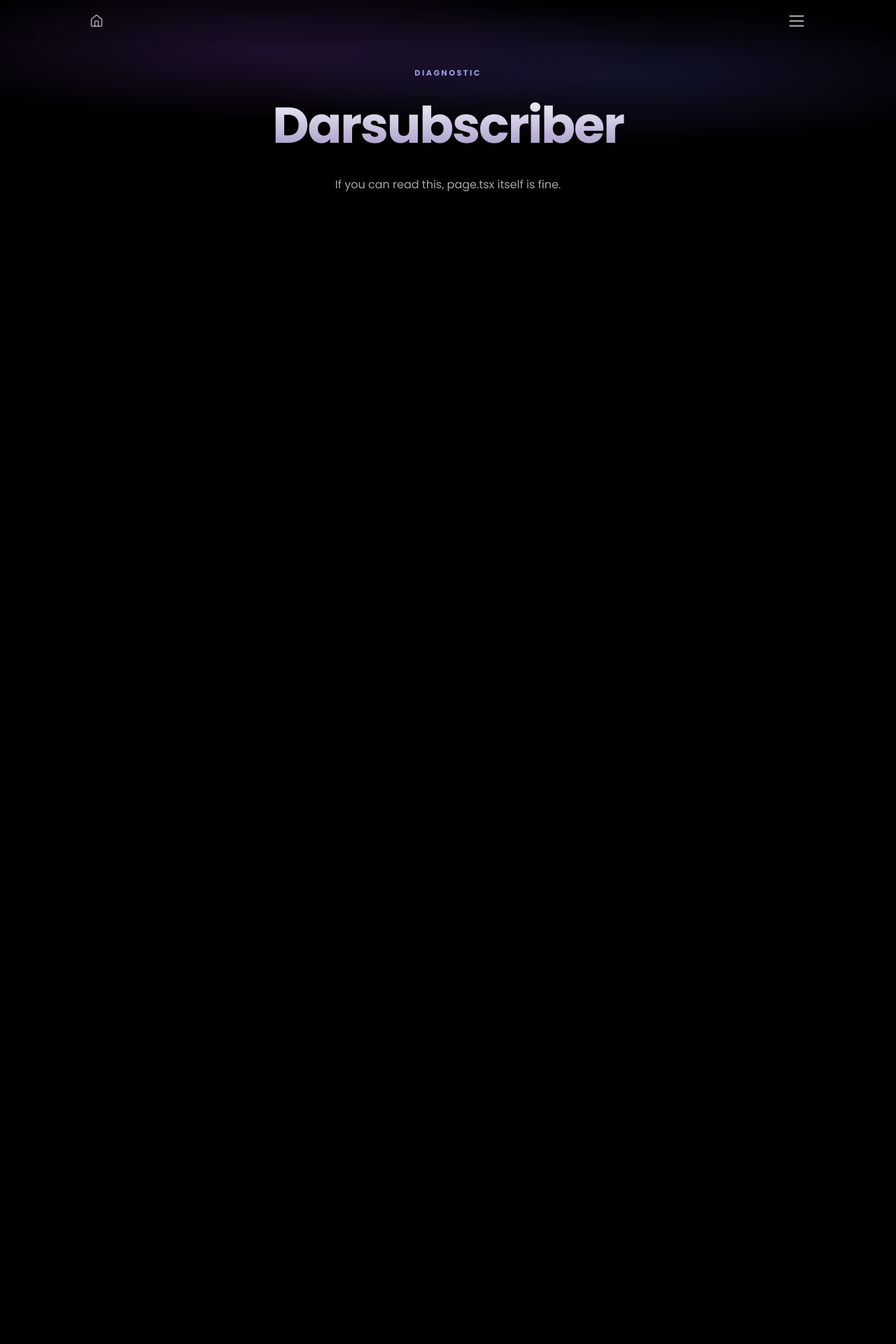
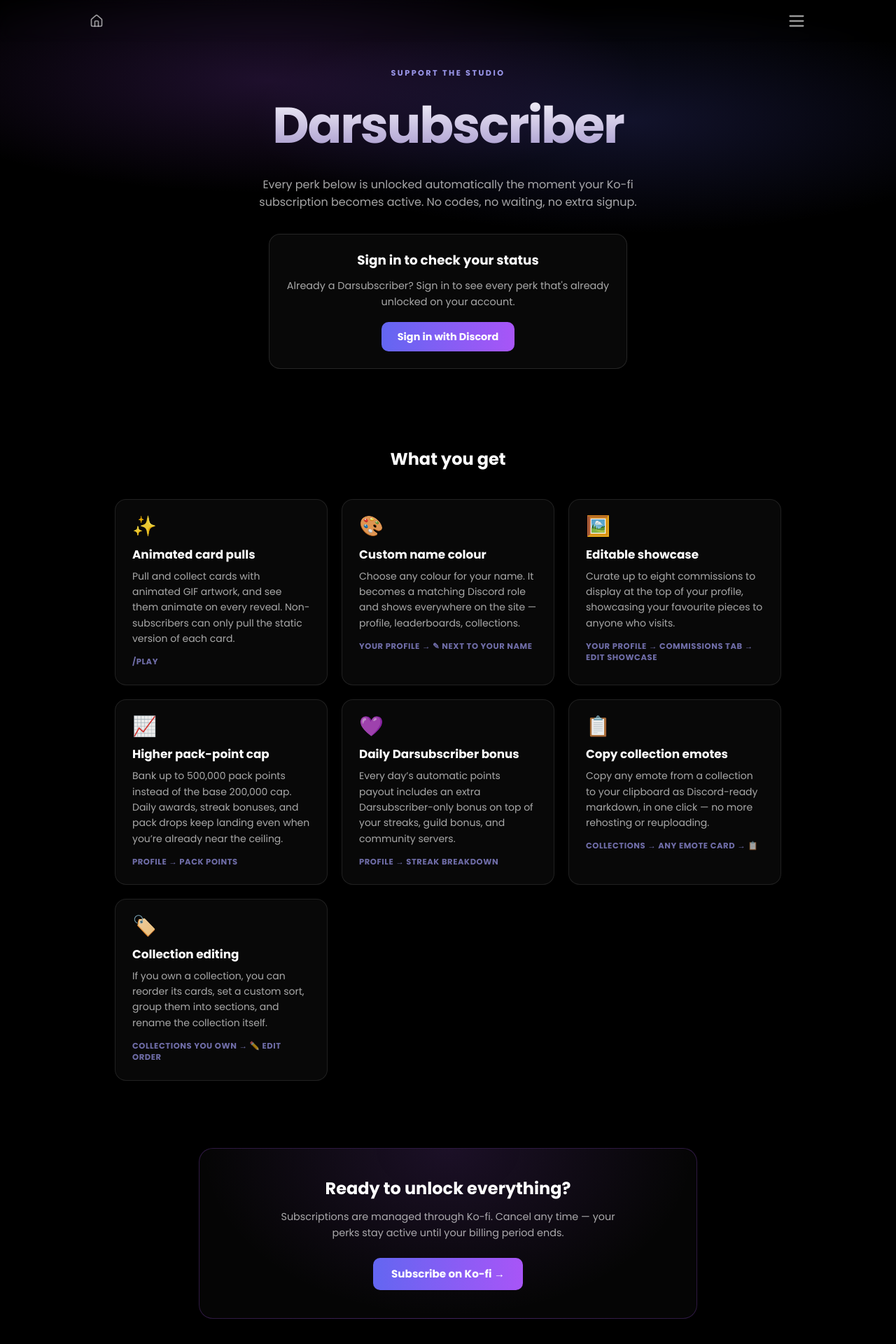
Before and after one commit to AbsoluteRust/darciesplash, a Next.js app: page /darsubscribbler in a window 1280 px wide. Shown: the top 1920 px of the page at 70% size. Before the commit the page ends 800 px from the top, so only its background shows below. Built offline with nearby package versions, Linux system fonts and the light colour scheme; no server answers; the database is empty.

Commit message:
subscriber page fix

```diff
--- a/app/darsubscribbler/DarsubscriberStatus.tsx
+++ b/app/darsubscribbler/DarsubscriberStatus.tsx
@@ -0,0 +1,65 @@
+// app/darsubscribbler/DarsubscriberStatus.tsx
+'use client';
+
+import { signIn } from 'next-auth/react';
+
+export default function DarsubscriberStatus({
+  signedIn,
+  isDarsubscriber,
+  kofiUrl,
+}: {
+  signedIn: boolean;
+  isDarsubscriber: boolean;
+  kofiUrl: string;
+}) {
+  if (!signedIn) {
+    return (
+      <div className="ds-status ds-status--signin">
+        <p className="ds-status__title">Sign in to check your status</p>
+        <p className="ds-status__body">
+          Already a Darsubscriber? Sign in to see every perk that&apos;s
+          already unlocked on your account.
+        </p>
+        <button
+          type="button"
+          className="ds-status__button"
+          onClick={() => signIn('discord', { callbackUrl: '/darsubscribbler' })}
+        >
+          Sign in with Discord
+        </button>
+      </div>
+    );
+  }
+
+  if (isDarsubscriber) {
+    return (
+      <div className="ds-status ds-status--active">
+        <p className="ds-status__title">
+          <span aria-hidden="true">✦</span> You are a Darsubscriber
+        </p>
+        <p className="ds-status__body">
+          Every perk on this page is active on your account right now. Thank
+          you for supporting the studio.
+        </p>
+      </div>
+    );
+  }
+
+  return (
+    <div className="ds-status ds-status--inactive">
+      <p className="ds-status__title">You are not currently subscribed</p>
+      <p className="ds-status__body">
+        Subscribe on Ko-fi to unlock every perk on this page. Subscriptions
+        are automatic — no codes to redeem, no waiting.
+      </p>
+      <a
+        className="ds-status__button"
+        href={kofiUrl}
+        target="_blank"
+        rel="noopener noreferrer"
+      >
+        Subscribe on Ko-fi →
+      </a>
+    </div>
+  );
+}
--- a/app/darsubscribbler/page.tsx
+++ b/app/darsubscribbler/page.tsx
@@ -1,4 +1,8 @@
 // app/darsubscribbler/page.tsx
+import { auth } from '@/auth';
+import { kv } from '@vercel/kv';
+import { DARSUBSCRIBBLER_FEATURES } from '@/lib/darsubscriber-features';
+import DarsubscriberStatus from './DarsubscriberStatus';
 import './page.css';
 
 export const dynamic = 'force-dynamic';
@@ -8,16 +12,76 @@ export const metadata = {
   description: 'Everything you get as a Darsubscriber on Folly of Flora.',
 };
 
-export default function DarsubscriberPage() {
+const KOFI_TIERS_URL = 'https://ko-fi.com/dardotdlc/tiers';
+
+export default async function DarsubscriberPage() {
+  const session = await auth();
+  const userId = session?.user?.id ?? null;
+
+  let isDarsubscriber = false;
+  if (userId) {
+    const roles = await kv.get(`account_roles:${userId}`).catch(() => null);
+    isDarsubscriber = !!(roles as any)?.darsubscribbler;
+  }
+
   return (
     <main className="ds-page">
       <section className="ds-hero">
         <div className="ds-hero__inner">
-          <p className="ds-hero__eyebrow">Diagnostic</p>
+          <p className="ds-hero__eyebrow">Support the studio</p>
           <h1 className="ds-hero__title">Darsubscriber</h1>
           <p className="ds-hero__subtitle">
-            If you can read this, page.tsx itself is fine.
+            Every perk below is unlocked automatically the moment your
+            Ko-fi subscription becomes active. No codes, no waiting, no
+            extra signup.
           </p>
+
+          <DarsubscriberStatus
+            signedIn={!!userId}
+            isDarsubscriber={isDarsubscriber}
+            kofiUrl={KOFI_TIERS_URL}
+          />
+        </div>
+      </section>
+
+      <section className="ds-features">
+        <h2 className="ds-section-title">What you get</h2>
+        <div className="ds-features__grid">
+          {DARSUBSCRIBBLER_FEATURES.map(feature => (
+            <article key={feature.id} className="ds-feature">
+              <div className="ds-feature__icon" aria-hidden="true">
+                {feature.icon}
+              </div>
+              <h3 className="ds-feature__title">{feature.title}</h3>
+              <p className="ds-feature__body">{feature.description}</p>
+              {feature.location && (
+                <p className="ds-feature__location">{feature.location}</p>
+              )}
+            </article>
+          ))}
+        </div>
+      </section>
+
+      <section className="ds-cta">
+        <div className="ds-cta__inner">
+          <h2 className="ds-cta__title">
+            {isDarsubscriber ? 'You’re all set.' : 'Ready to unlock everything?'}
+          </h2>
+          <p className="ds-cta__subtitle">
+            {isDarsubscriber
+              ? 'Every perk above is active on your account right now. Thank you for supporting the studio.'
+              : 'Subscriptions are managed through Ko-fi. Cancel any time — your perks stay active until your billing period ends.'}
+          </p>
+          {!isDarsubscriber && (
+            <a
+              className="ds-cta__button"
+              href={KOFI_TIERS_URL}
+              target="_blank"
+              rel="noopener noreferrer"
+            >
+              Subscribe on Ko-fi →
+            </a>
+          )}
         </div>
       </section>
     </main>
```
